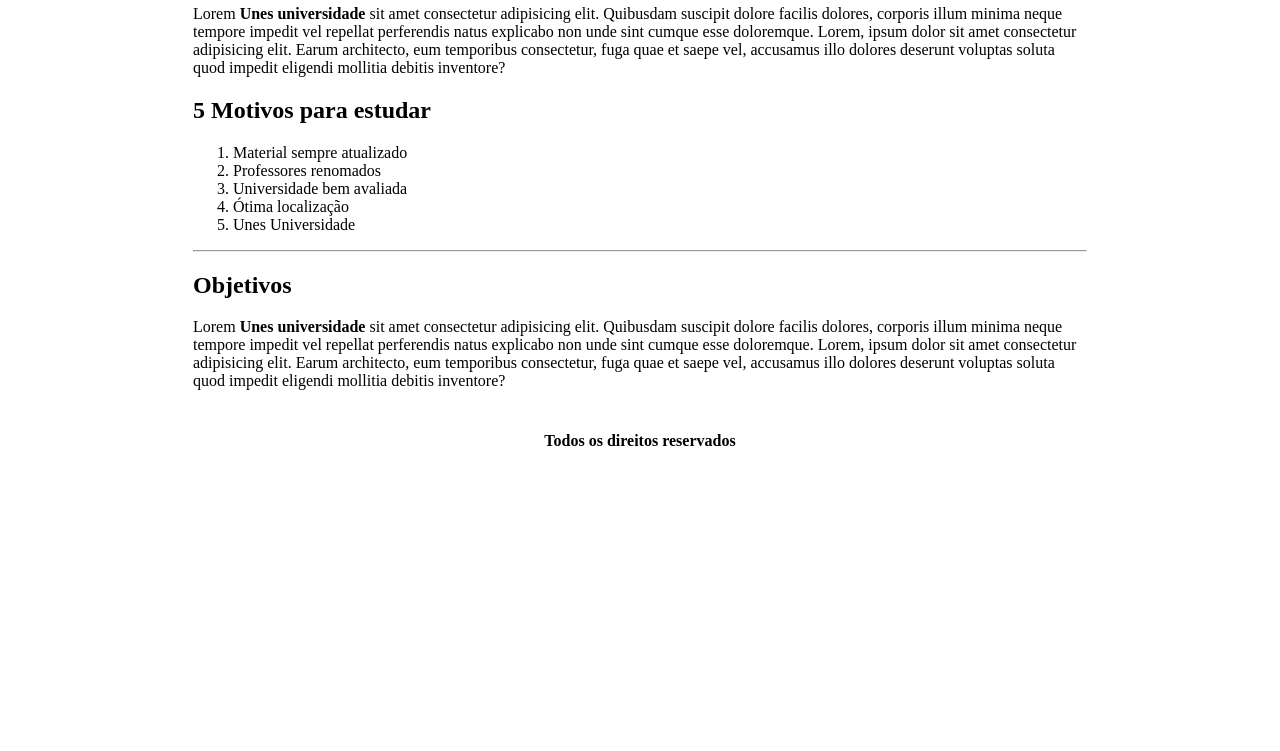
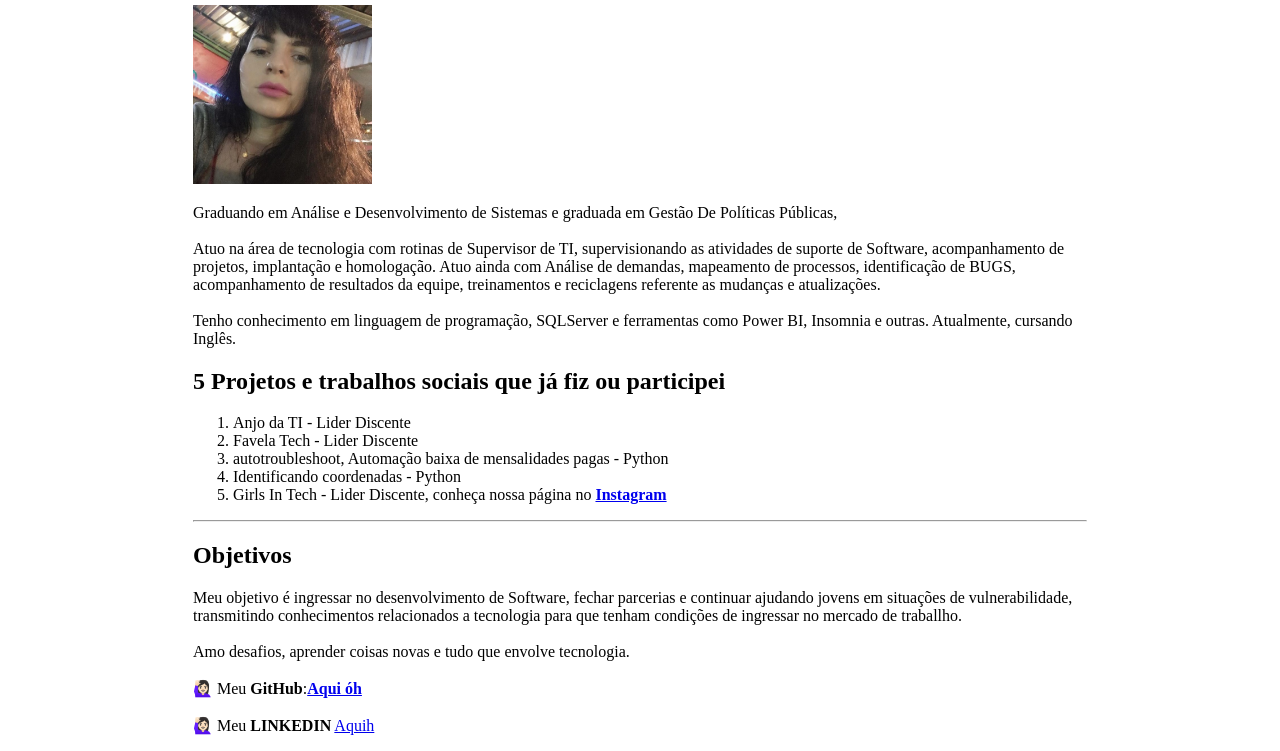
Before and after one commit to deboragoncalves1/UNES-university-project, a plain HTML site: page quemsomos.html in a window 1280 px wide. Shown: the part 166-917 px from the top of the page. Before the commit the page ends 800 px from the top, so only its background shows below. Drawn offline with Linux system fonts and the light colour scheme.

Commit message:
commit 4
Inclusão de imagens e atualização de lorem

```diff
--- a/quemsomos.html
+++ b/quemsomos.html
@@ -21,25 +21,43 @@
 
     <tr>
         <td colspan="2">
+            <h2>Sobre mim</h2>
+            <img src="imagens/eu.jpg" alt="debora" height="10%" width="20%">
+            <p>
+                Graduando em Análise e Desenvolvimento de Sistemas e graduada em Gestão De Políticas Públicas, <br><br>
 
-            <h2>Quem somos</h2>
-            <p>
-                Lorem <strong>Unes universidade</strong> sit amet consectetur adipisicing elit. Quibusdam suscipit dolore facilis dolores, corporis illum minima neque tempore impedit vel repellat perferendis natus explicabo non unde sint cumque esse doloremque. Lorem, ipsum dolor sit amet consectetur adipisicing elit. Earum architecto, eum temporibus consectetur, fuga quae et saepe vel, accusamus illo dolores deserunt voluptas soluta quod impedit eligendi mollitia debitis inventore?
+Atuo na área de tecnologia com rotinas de Supervisor de TI, supervisionando as atividades de suporte de Software, acompanhamento de projetos, implantação e homologação.
+Atuo ainda com Análise de demandas, mapeamento de processos, identificação de BUGS, <br>
+acompanhamento de resultados da  equipe, treinamentos e reciclagens referente as mudanças e atualizações.
+<br> <br>
+Tenho conhecimento em linguagem de programação, SQLServer e ferramentas como Power BI, Insomnia e outras.
+Atualmente, cursando Inglês.
+
             </p>
 
-            <h2>5 Motivos para estudar</h2>
+            <h2>5 Projetos e trabalhos sociais que já fiz ou participei</h2>
             <ol>
-                <li>Material sempre atualizado</li>
-                <li>Professores renomados</li>
-                <li>Universidade bem avaliada</li>
-                <li>Ótima localização</li>
-                <li>Unes Universidade</li>
+                <li>Anjo da TI - Lider Discente</li>
+                <li>Favela Tech - Lider Discente</li>
+                <li>  autotroubleshoot, Automação baixa de mensalidades pagas - Python </li>
+                <li>Identificando coordenadas - Python</li>
+                <li>Girls In Tech - Lider Discente, conheça nossa página no <a href="https://www.instagram.com/girls.intech/" target="_blank" rel="noopener noreferrer"><b>Instagram</b></a>
+
+                </li>
             </ol>
             <hr>
 
             <h2>Objetivos</h2>
             <p>
-                Lorem <strong>Unes universidade</strong> sit amet consectetur adipisicing elit. Quibusdam suscipit dolore facilis dolores, corporis illum minima neque tempore impedit vel repellat perferendis natus explicabo non unde sint cumque esse doloremque. Lorem, ipsum dolor sit amet consectetur adipisicing elit. Earum architecto, eum temporibus consectetur, fuga quae et saepe vel, accusamus illo dolores deserunt voluptas soluta quod impedit eligendi mollitia debitis inventore?
+                Meu objetivo é ingressar no desenvolvimento de Software, fechar parcerias e continuar ajudando jovens em situações de vulnerabilidade, transmitindo conhecimentos relacionados a tecnologia para que tenham condições de ingressar no mercado de traballho.
+                <br> <br>
+                Amo desafios, aprender coisas novas e tudo que envolve tecnologia. <br><br>
+
+                🙋🏻‍♀️ Meu <b>GitHub</b>:<a href="https://github.com/deboragoncalves1" target="_blank" rel="noopener noreferrer"><b>Aqui óh</b></a> <br> <br>
+
+                🙋🏻‍♀️ Meu <b>LINKEDIN</b>
+                <a href="https://www.linkedin.com/in/debora-ferreira-gon%C3%A7alves-257446148/" target="_blank" rel="noopener noreferrer">Aquih<b></b></a>
+
             </p>
         </td>
     </tr>
```
Also changed, not shown: contato.html (+6 -5 lines), index.html (+8 -2 lines), imagens/eu.jpg (added).
